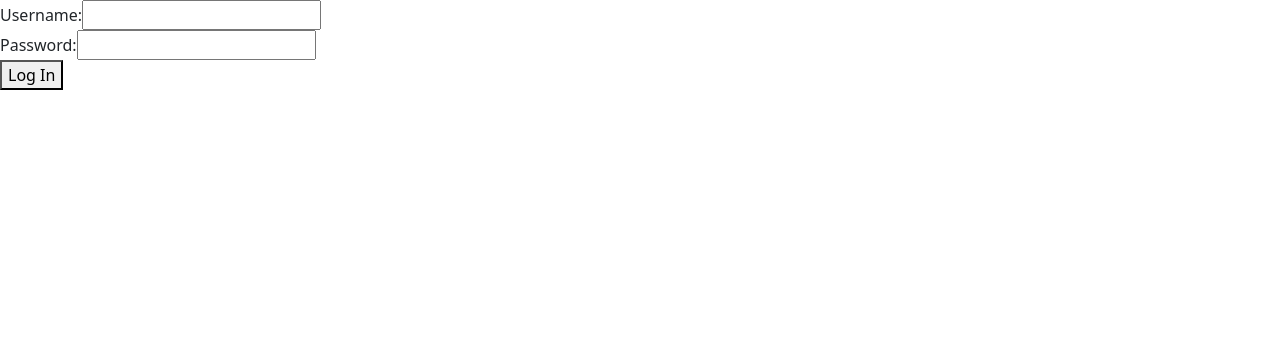
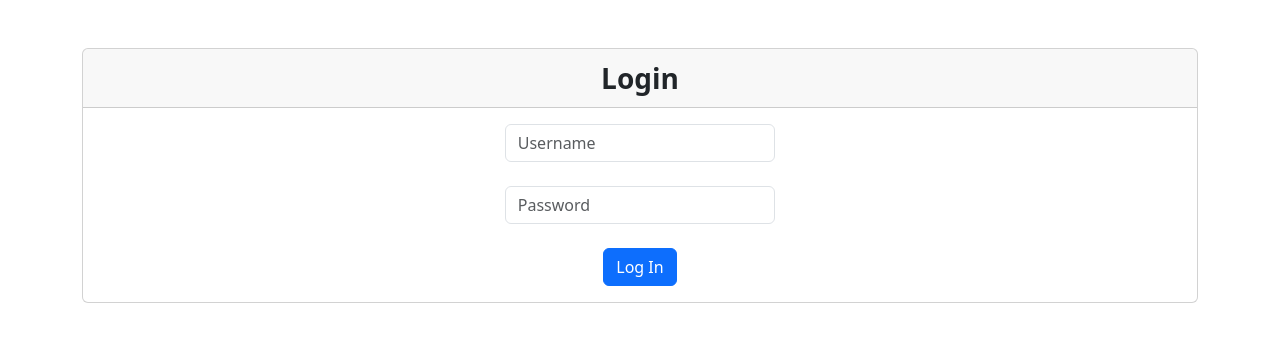
Before and after one commit to 2406-Ryan-Java-FS/Group2, a React (Create React App) app in the folder auctionator-front-end/auctionator/: page /login in a window 1280 px wide. Shown: the top 342 px of the page. Built offline with nearby package versions, Linux system fonts and the light colour scheme.

Commit message:
Update user-login.js

```diff
--- a/auctionator-front-end/auctionator/src/components/user-login.js
+++ b/auctionator-front-end/auctionator/src/components/user-login.js
@@ -41,11 +41,38 @@ export default function UserLogin() {
     }
 
     return (<>
-        <label htmlFor="un">Username: </label>
-        <input type="text" id="un" ref={usernameInput} /><br />
-        <label htmlFor="pw">Password: </label>
-        <input type="password" id="pw" ref={passwordInput} /><br />
-        <button onClick={signIn}>Log In</button>
 
+        <div className="container mt-5">
+            <div className="card">
+                <div className="card-header text-center fw-bold fs-3">
+                    Login
+                </div>
+                <div className="card-body">
+                    <div className="row">
+                        <div className="d-flex justify-content-center align-items-center col-12">
+                            <div className="d-flex justify-content-center col-3">
+                                <input type="text" id="un" ref={usernameInput} className="form-control" placeholder="Username"/><br />
+                            </div>
+                        </div>
+                    </div>
+                    <br />
+                    <div className="row">
+                        <div className="d-flex justify-content-center align-items-center col-12">
+                            <div className="d-flex justify-content-center col-3">
+                                <input type="password" id="pw" ref={passwordInput} className="form-control" placeholder="Password"/><br />
+                            </div>
+                        </div>
+                    </div>
+                    <br />
+                    <div className="row">
+                        <div className="d-flex justify-content-center align-items-center col-12">
+                            <div className="d-flex justify-content-center col-3">
+                                <button onClick={signIn} className="btn btn-primary">Log In</button>
+                            </div>
+                        </div>
+                    </div>
+                </div>
+            </div>
+        </div>
     </>)
 }
```
